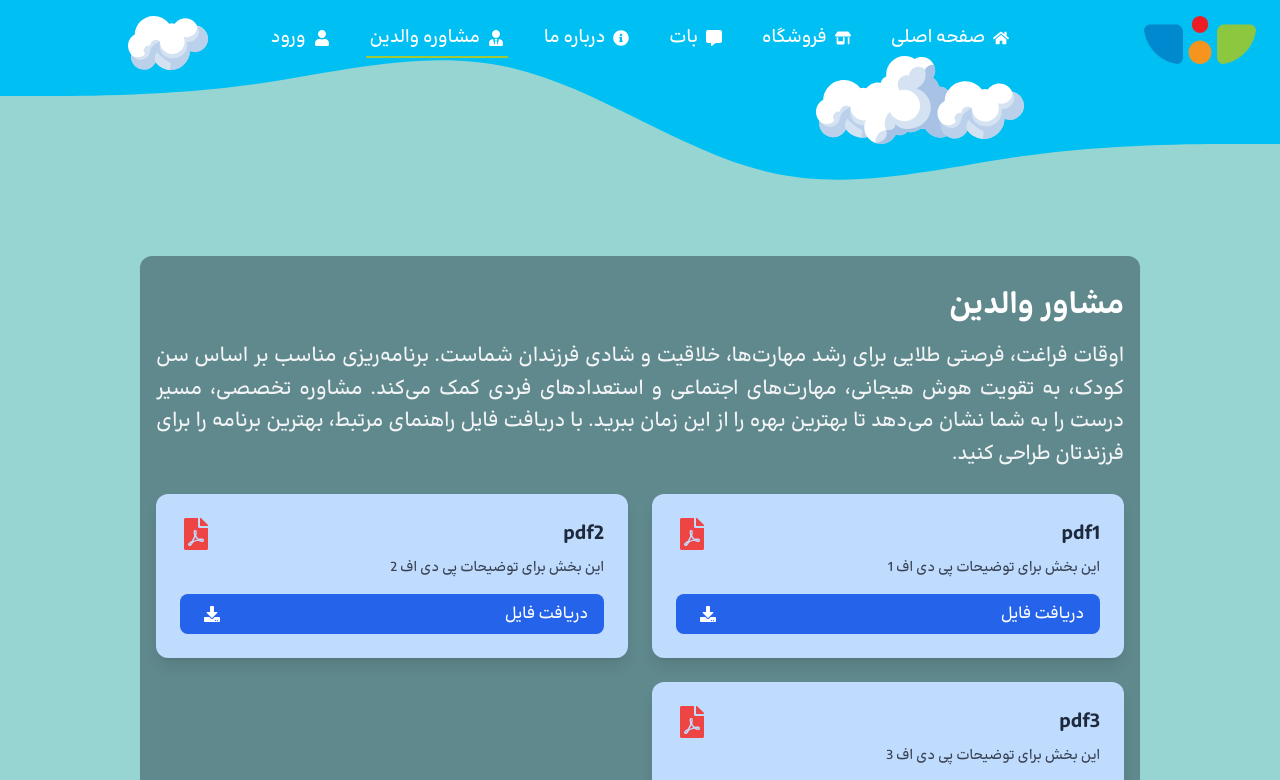
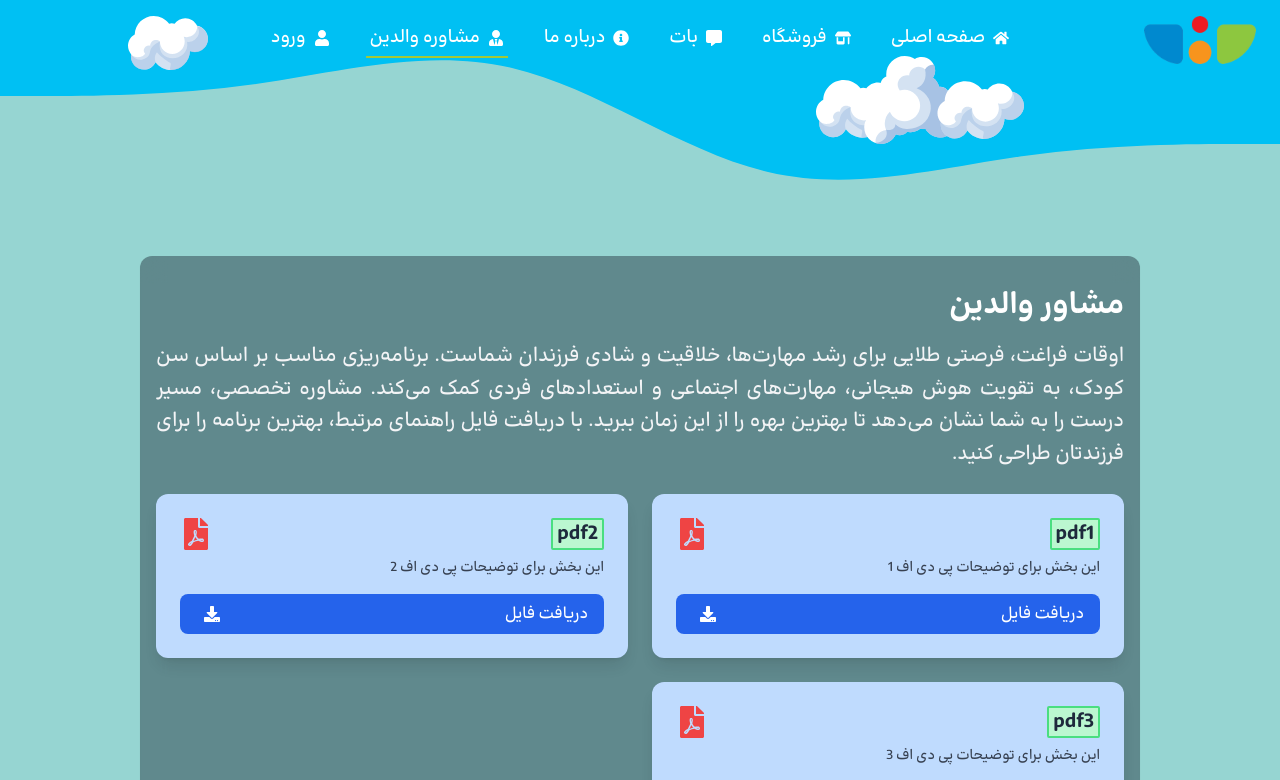
Before and after one commit to ErfanGh83/Avanian1, a Next.js app: page /parent-advisor in a window 1280 px wide. Shown: the top 780 px of the page. Built offline with nearby package versions, Linux system fonts and the light colour scheme.

Commit message:
style: improved ui

```diff
--- a/src/app/parent-advisor/page.tsx
+++ b/src/app/parent-advisor/page.tsx
@@ -31,7 +31,7 @@ function page() {
                                     className="bg-blue-200 text-slate-800 p-6 rounded-xl shadow-lg hover:shadow-xl transition-shadow backdrop-blur-md"
                                 >
                                     <div className="flex items-center justify-between mb-2">
-                                        <h3 className="text-xl font-semibold">{item.title}</h3>
+                                        <h3 className="size-fit px-1 bg-green-200 rounded-sm text-xl font-semibold border-2 border-green-400">{item.title}</h3>
                                         <FaFilePdf className="text-red-500" size={32} />
                                     </div>
 
```
